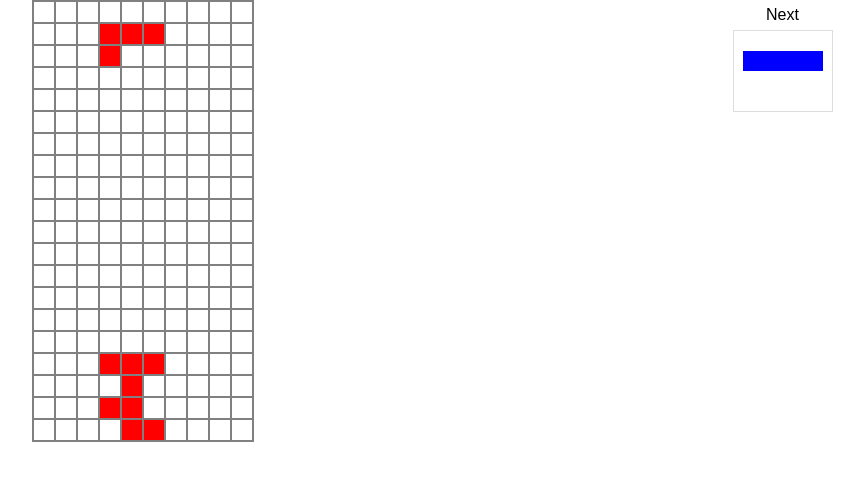
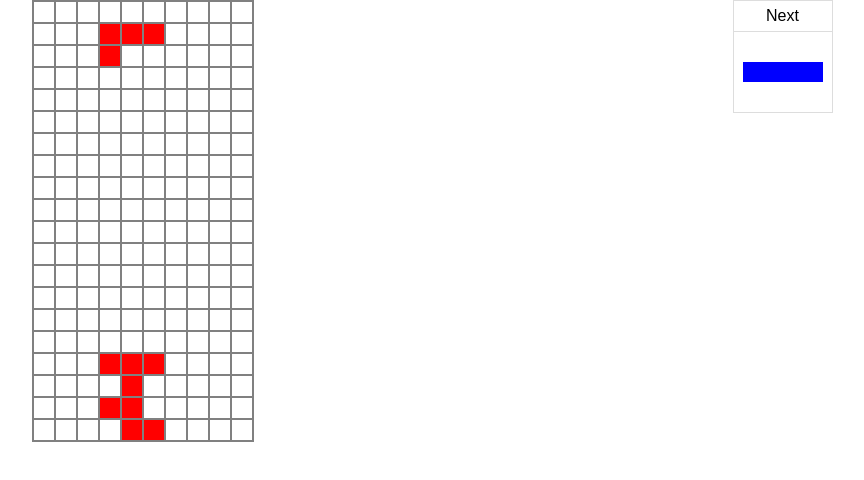
Before and after one commit to bobi4597/tetris, a React (Create React App) app: page / in a window 1280 px wide. Shown: the top 480 px of the page, without its empty margins (208-1072 px from the left). Built offline with nearby package versions, Linux system fonts and the light colour scheme.

Commit message:
[#8] Show next shape centered vertically and horizontally in the info box

```diff
--- a/src/tetris/info-panel/NextShapePreview.jsx
+++ b/src/tetris/info-panel/NextShapePreview.jsx
@@ -8,15 +8,16 @@ const Container = styled.div`
   text-align: center;
   flex-direction: column;
   justify-content: center;
+  border: 1px solid #dddddd;
 `;
 
 const Title = styled.div`
   height: 30px;
   line-height: 30px;
+  border-bottom: 1px solid #dddddd;
 `;
 
 const ShapeContainer = styled.div`
-  border: 1px solid #dddddd;
   height: 80px;
 `;
 
@@ -24,6 +25,7 @@ const Shape = styled.div`
   height: 80px;
   display: inline-flex;
   flex-direction: column;
+  justify-content: center;
 `;
 
 const Row = styled.div`
@@ -48,7 +50,9 @@ const NextShapePreview = ({ nextShapeState }) => {
     <Title>Next</Title>
     <ShapeContainer>
       <Shape>
-        {nextShape.map((row, rowIndex) => (
+      {nextShape
+        .filter(row => row.some(cell => cell !== 0))
+        .map((row, rowIndex) => (
           <Row key={rowIndex}>
             {row.map((cellData, cellIndex) => <Cell key={cellIndex} cellData={cellData}/>)}
           </Row>))
```
